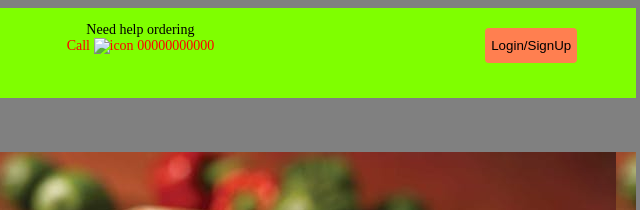
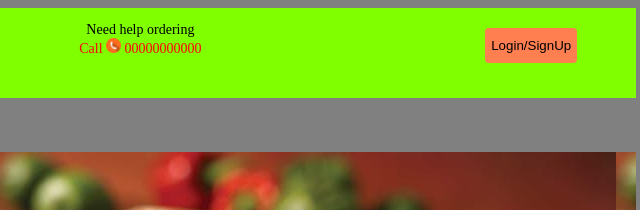
Before and after one commit to Hafshovra/online-food-ordering-system, a plain HTML site: page index.html in a window 1280 px wide. Shown: the top 210 px of the page, 636-1276 px from the left. Drawn offline with Linux system fonts and the light colour scheme.

Commit message:
Update index.html

```diff
--- a/index.html
+++ b/index.html
@@ -46,7 +46,7 @@ and open the template in the editor.
 
                 </div>
                 <div id="text">
-                    <p>Need help ordering <br><span style="color: red;">Call <img src="phone.icon.png" alt="icon" height="15px width=15%"> 00000000000</span></p>
+                    <p>Need help ordering <br><span style="color: red;">Call <img src="phone-icon.png" alt="icon" height="15px width=15%"> 00000000000</span></p>
                 </div>
                 <div id="butt">
 
```
